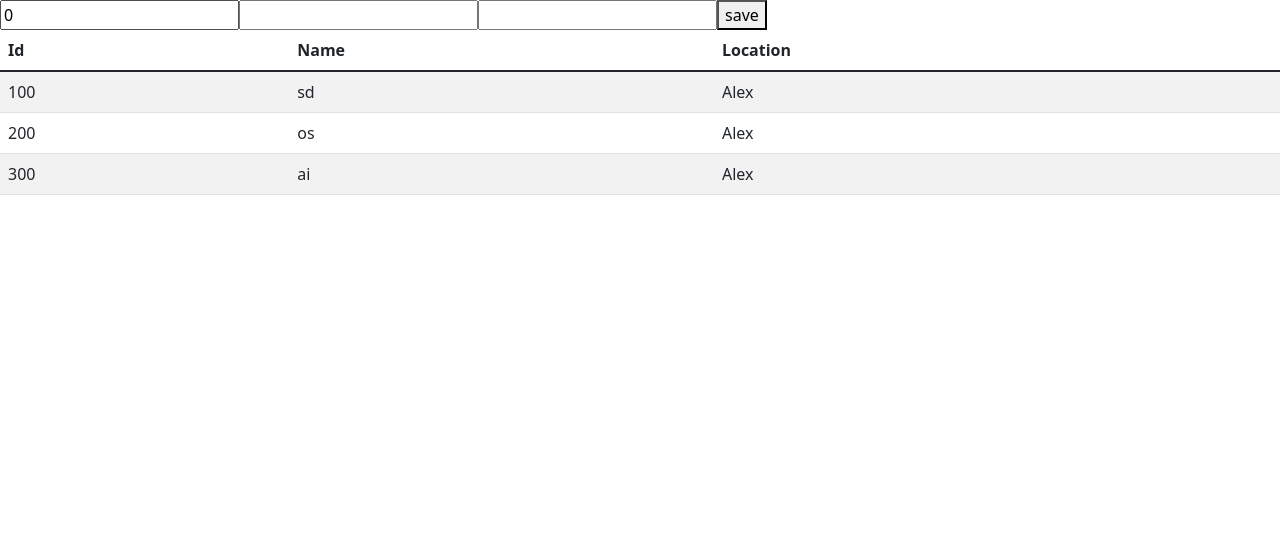
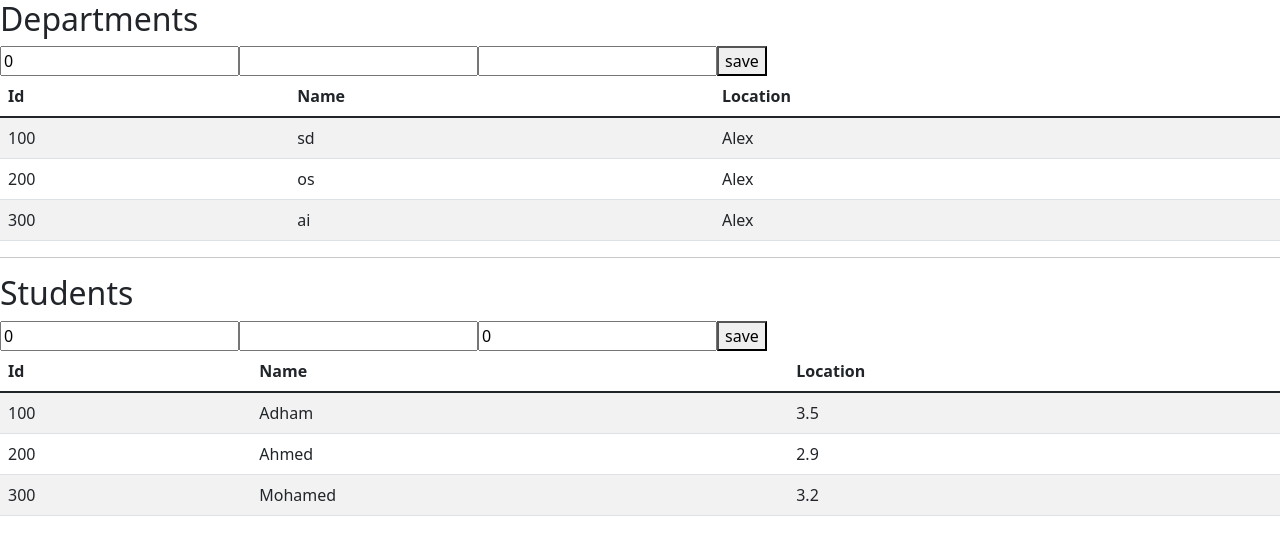
Before and after one commit to Adham-Ahmed/Angular, an Angular app in the folder lab 4/Lab4/: page / in a window 1280 px wide. Shown: the top 554 px of the page. Built offline with nearby package versions, Linux system fonts and the light colour scheme.

Commit message:
Lab 4 Done

```diff
--- /dev/null
+++ b/lab 4/Lab4/src/app/_models/student.ts
@@ -0,0 +1,5 @@
+export class Student{
+
+    constructor(public _id:number,public name:string,public GPA:number){
+    }
+}
--- a/lab 4/Lab4/src/app/app.component.html
+++ b/lab 4/Lab4/src/app/app.component.html
@@ -1,2 +1,9 @@
+<h2>Departments</h2>
 <app-department-add></app-department-add>
 <app-department-list></app-department-list>
+
+<hr>
+
+<h2>Students</h2>
+<app-student-add></app-student-add>
+<app-student-list></app-student-list>
--- a/lab 4/Lab4/src/app/app.module.ts
+++ b/lab 4/Lab4/src/app/app.module.ts
@@ -4,6 +4,7 @@ import { BrowserModule } from '@angular/platform-browser';
 import { AppRoutingModule } from './app-routing.module';
 import { AppComponent } from './app.component';
 import { DepartmentModule } from './department/department.module';
+import { StudentModule } from './student/student.module';
 
 @NgModule({
   declarations: [
@@ -12,7 +13,8 @@ import { DepartmentModule } from './department/department.module';
   imports: [
     BrowserModule,
     AppRoutingModule,
-    DepartmentModule
+    DepartmentModule,
+    StudentModule
   ],
   providers: [],
   bootstrap: [AppComponent]
--- a/lab 4/Lab4/src/app/department/department-list/department-list.component.ts
+++ b/lab 4/Lab4/src/app/department/department-list/department-list.component.ts
@@ -6,12 +6,10 @@ import { Department } from 'src/app/_models/department';
   selector: 'app-department-list',
   templateUrl: './department-list.component.html',
   styleUrls: ['./department-list.component.css'],
-  // providers: [DepartmentService ]
 })
 export class DepartmentListComponent implements OnInit {
 
   deptlst:Department[]=[];
-  // deptser:DepartmentService;
   constructor(public deptser:DepartmentService) { }
 
   ngOnInit(): void {
--- /dev/null
+++ b/lab 4/Lab4/src/app/student.service.ts
@@ -0,0 +1,33 @@
+import { Injectable } from '@angular/core';
+import { Student } from './_models/student';
+
+@Injectable({
+  providedIn: 'root'
+})
+export class StudentService {
+  private stds:Student[]=[
+    new Student(100,"Adham",3.5),
+    new Student(200,"Ahmed",2.9),
+    new Student(300,"Mohamed",3.2),
+  ]
+
+  getAllStudents(){
+    return this.stds;
+  }
+
+  addStudent(dept:Student){
+    this.stds.push(dept);
+    // check line above minute(1:08:36)
+  }
+  getStudent(id:number){
+    for (let i = 0; i < this.stds.length; i++)
+    {
+      if(this.stds[i]._id === id)
+      {
+        return this.stds[i];
+      }
+    }
+    return null;
+  }
+  constructor() { }
+}
--- /dev/null
+++ b/lab 4/Lab4/src/app/student/student-add/student-add.component.html
@@ -0,0 +1,4 @@
+<input type="text" [(ngModel)]="nstd._id">
+<input type="text" [(ngModel)]="nstd.name">
+<input type="text" [(ngModel)]="nstd.GPA">
+<button (click)="save()">save</button>
--- /dev/null
+++ b/lab 4/Lab4/src/app/student/student-add/student-add.component.ts
@@ -0,0 +1,25 @@
+import { Component, OnInit } from '@angular/core';
+import { StudentService } from 'src/app/student.service';
+import { Student } from 'src/app/_models/student';
+
+@Component({
+  selector: 'app-student-add',
+  templateUrl: './student-add.component.html',
+  styleUrls: ['./student-add.component.css']
+})
+export class StudentAddComponent implements OnInit {
+
+  nstd:Student=new Student(0,"",0);
+  public save()
+  {
+    this.stdser.addStudent(this.nstd)
+  }
+
+  constructor(public stdser:StudentService) {
+
+   }
+
+  ngOnInit(): void {
+  }
+
+}
--- /dev/null
+++ b/lab 4/Lab4/src/app/student/student-list/student-list.component.html
@@ -0,0 +1,16 @@
+<table class="table table-striped table-hover table-">
+    <thead>
+        <tr>
+            <th>Id</th>
+            <th>Name</th>
+            <th>Location</th>
+        </tr>
+    </thead>
+    <tbody>
+        <tr *ngFor="let item of stdlst">
+            <td>{{item._id}}</td>
+            <td>{{item.name}}</td>
+            <td>{{item.GPA}}</td>
+        </tr>
+    </tbody>
+</table>
--- /dev/null
+++ b/lab 4/Lab4/src/app/student/student-list/student-list.component.ts
@@ -0,0 +1,19 @@
+import { Component, OnInit } from '@angular/core';
+import { StudentService } from 'src/app/student.service';
+import { Student } from 'src/app/_models/student';
+
+@Component({
+  selector: 'app-student-list',
+  templateUrl: './student-list.component.html',
+  styleUrls: ['./student-list.component.css'],
+})
+export class StudentListComponent implements OnInit {
+
+  stdlst:Student[]=[];
+  constructor(public stdser:StudentService) { }
+
+  ngOnInit(): void {
+    this.stdlst= this.stdser.getAllStudents();
+  }
+
+}
```
Also changed, not shown: lab 4/Lab4/src/app/student/student.module.ts (added, +23 -0 lines), lab 4/Lab4/src/app/student/student-add/student-add.component.css (added), lab 4/Lab4/src/app/student/student-list/student-list.component.css (added), 1 other file (tests, documents, lock files or other folders).
